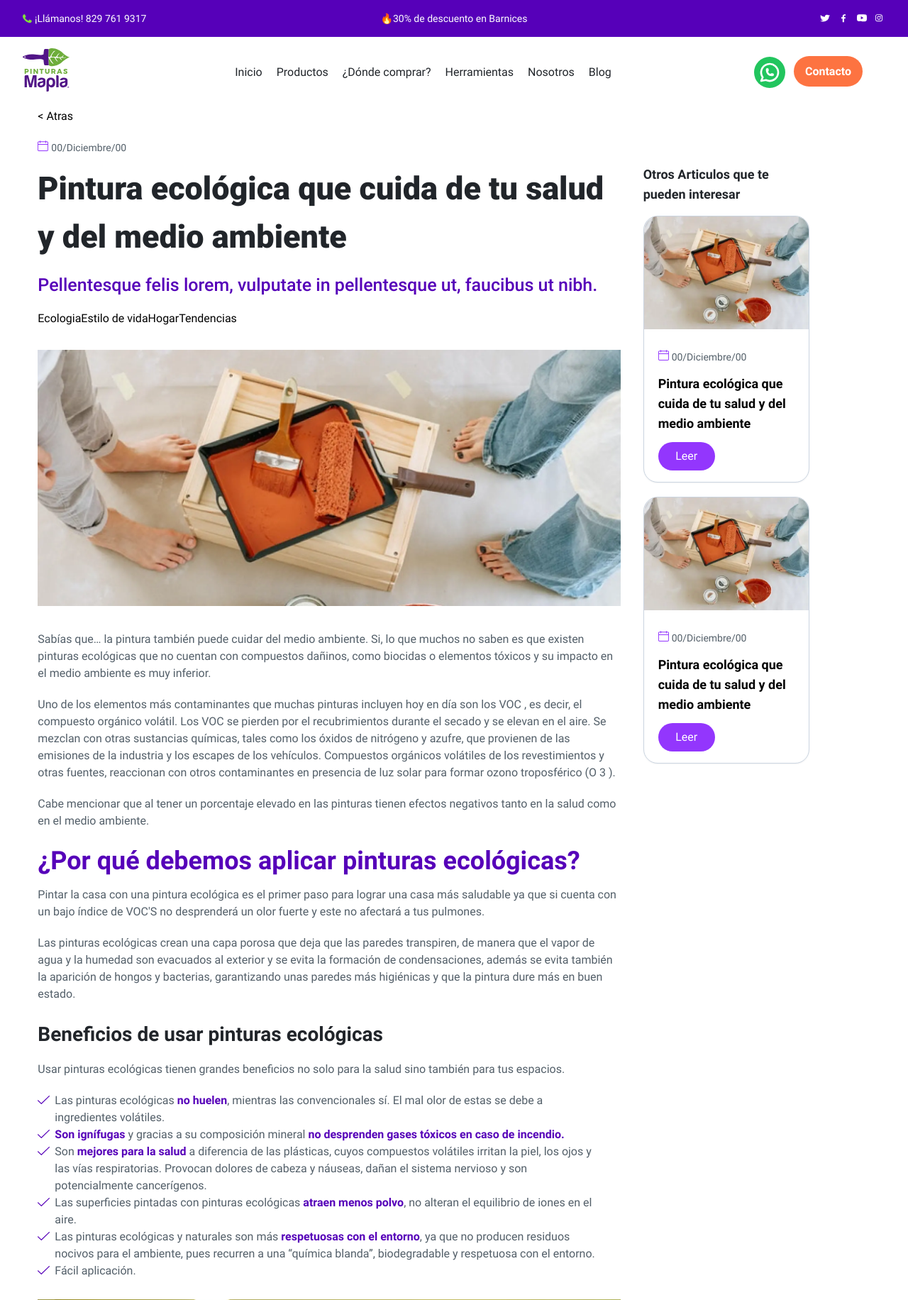
After one commit to francisco-solis99/mapla, a CodeIgniter 4 app: template app/Views/pages/post/index.php in a window 1280 px wide. The commit adds this page. Shown: the top 1832 px of the page at 71% size. Run offline with PHP 8.4 and a stand-in for CodeIgniter, Linux system fonts and the light colour scheme; the template is opened without the code that fills it, so the values that code supplies are empty; some libraries are stand-ins or nearby versions.

Commit message:
[Add] the blog page and the post page

```diff
--- a/app/Views/components/Header.php
+++ b/app/Views/components/Header.php
@@ -139,7 +139,7 @@
           </div>
         </li>
         <li>
-          <a href="#" class="transition-all delay-100 shadow__link text-xl font-bold lg:font-normal lg:text-base">Blog</a>
+          <a href="<?= url_to('website.blog.index') ?>" class="transition-all delay-100 shadow__link text-xl font-bold lg:font-normal lg:text-base">Blog</a>
         </li>
         <li class="lg:hidden">
           <a href="<?= url_to('website.contact.index') ?>" class="transition-all delay-100 shadow__link text-xl font-bold lg:font-normal lg:text-base">Contacto</a>
--- /dev/null
+++ b/app/Views/components/PostItem.php
@@ -0,0 +1,17 @@
+<article class="bg-white border border-slate-300 rounded-[20px] shadow-sm overflow-hidden">
+  <a href="<?= url_to('website.post.index') ?>" class="block">
+    <picture class="inline-block">
+      <img src="<?= base_url('images/blog/post-item.webp') ?>" alt="Pintura ecologica - Pinturas Mapla" class="w-full object-cover">
+    </picture>
+  </a>
+  <div class="px-5 pt-5 pb-4">
+    <p>
+      <span class="inline-block">
+        <svg xmlns="http://www.w3.org/2000/svg" width="15" height="15" fill="none"><path fill="#9336FD" fill-rule="evenodd" d="M1.7188 15h11.5624C14.2294 15 15 14.2293 15 13.2812V2.9687c0-.9482-.7706-1.7187-1.7188-1.7187H1.7188C.7706 1.25 0 2.0205 0 2.9687v10.3125C0 14.2293.7706 15 1.7188 15ZM.9375 2.9687c0-.4307.3506-.7812.7813-.7812h11.5624c.4307 0 .7813.3505.7813.7812v10.3125c0 .4306-.3506.7813-.7813.7813H1.7188c-.4307 0-.7813-.3507-.7813-.7813V2.9687Z" clip-rule="evenodd"/><path fill="#9336FD" d="M14.5312 5.9375H.4687A.469.469 0 0 1 0 5.4687.469.469 0 0 1 .4688 5h14.0624A.469.469 0 0 1 15 5.4688a.469.469 0 0 1-.4688.4687ZM3.5938 3.75a.469.469 0 0 1-.4688-.4688V.4688A.469.469 0 0 1 3.5938 0a.469.469 0 0 1 .4687.4688v2.8125a.469.469 0 0 1-.4688.4687ZM11.4062 3.75a.469.469 0 0 1-.4687-.4688V.4688A.469.469 0 0 1 11.4062 0a.469.469 0 0 1 .4688.4688v2.8125a.469.469 0 0 1-.4688.4687Z"/></svg>
+      </span>
+      <span class="text-sm text-mapla-dark-100">00/Diciembre/00</span>
+    </p>
+    <h3 class="my-3 font-bold text-lg">Pintura ecológica que cuida de tu salud y del medio ambiente</h3>
+    <a href="<?= url_to('website.post.index') ?>" class="inline-block  text-center min-w-[80px] px-4 py-2 bg-mapla-purple-100 text-white rounded-3xl text-bold">Leer</a>
+  </div>
+</article>
--- /dev/null
+++ b/app/Views/pages/post/index.php
@@ -0,0 +1,128 @@
+<?= $this->extend('layouts/default') ?>
+
+<?= $this->section('head') ?>
+    <title>Blog Mapla de Pintura y Decoración | Consejos y Tips</title>
+    <meta name="description" content="Encuentra las mejores recomendaciones para lograr grandes resultados pintando y decorando tus espacios. Con Mapla ¡Dale color a tu proyecto!"/>
+<?= $this->endSection() ?>
+
+
+<?= $this->section('javascript') ?>
+    <script src="<?= base_url('js/components/navbar.js') ?>" defer type="module"></script>
+<?= $this->endSection() ?>
+
+
+<?= $this->section('content') ?>
+    <main>
+      <section>
+        <div class="container">
+          <a href="<?= url_to('website.blog.index') ?>">< Atras</a>
+          <p class="mt-5">
+            <span class="inline-block">
+              <svg xmlns="http://www.w3.org/2000/svg" width="15" height="15" fill="none"><path fill="#9336FD" fill-rule="evenodd" d="M1.7188 15h11.5624C14.2294 15 15 14.2293 15 13.2812V2.9687c0-.9482-.7706-1.7187-1.7188-1.7187H1.7188C.7706 1.25 0 2.0205 0 2.9687v10.3125C0 14.2293.7706 15 1.7188 15ZM.9375 2.9687c0-.4307.3506-.7812.7813-.7812h11.5624c.4307 0 .7813.3505.7813.7812v10.3125c0 .4306-.3506.7813-.7813.7813H1.7188c-.4307 0-.7813-.3507-.7813-.7813V2.9687Z" clip-rule="evenodd"/><path fill="#9336FD" d="M14.5312 5.9375H.4687A.469.469 0 0 1 0 5.4687.469.469 0 0 1 .4688 5h14.0624A.469.469 0 0 1 15 5.4688a.469.469 0 0 1-.4688.4687ZM3.5938 3.75a.469.469 0 0 1-.4688-.4688V.4688A.469.469 0 0 1 3.5938 0a.469.469 0 0 1 .4687.4688v2.8125a.469.469 0 0 1-.4688.4687ZM11.4062 3.75a.469.469 0 0 1-.4687-.4688V.4688A.469.469 0 0 1 11.4062 0a.469.469 0 0 1 .4688.4688v2.8125a.469.469 0 0 1-.4688.4687Z"/></svg>
+            </span>
+            <span class="text-sm text-mapla-dark-100">00/Diciembre/00</span>
+          </p>
+        </div>
+      </section>
+
+      <!-- Post text -->
+      <section class="mt-3 mb-6">
+        <div class="container grid lg:grid-cols-[70%_20%] gap-x-8">
+          <article>
+            <header>
+              <h1 class="text-mapla-dark-200 font-black text-[45px]">Pintura ecológica que cuida de tu salud y del medio ambiente</h1>
+              <h2 class="my-4 text-mapla-purple-200 font-medium text-[25px]">Pellentesque felis lorem, vulputate in pellentesque ut, faucibus ut nibh.</h2>
+
+              <!-- Categories of the blog -->
+              <div class="flex">
+                <button>
+                  <span></span>
+                  <span>Ecologia</span>
+                </button>
+                <button>
+                  <span></span>
+                  <span>Estilo de vida</span>
+                </button>
+                <button>
+                  <span></span>
+                  <span>Hogar</span>
+                </button>
+                <button>
+                  <span></span>
+                  <span>Tendencias</span>
+                </button>
+              </div>
+            </header>
+
+            <div class="mt-8 mb-9">
+              <picture class="inline-block w-full">
+                <img src="<?= base_url('images/blog/post.webp') ?>" alt="Pintura ecológica" class="w-full object-cover">
+              </picture>
+              <div class="mt-7 text-mapla-dark-100">
+                <p class="mb-5">
+                  Sabías que… la pintura también puede cuidar del medio ambiente. Si, lo que muchos no saben es que existen pinturas ecológicas que no cuentan con compuestos dañinos, como biocidas o elementos tóxicos y su impacto en el medio ambiente es muy inferior.
+                </p>
+                <p class="mb-5">
+                  Uno de los elementos más contaminantes que muchas pinturas incluyen hoy en día son los VOC , es decir, el compuesto orgánico volátil. Los VOC se pierden por el recubrimientos durante el secado y se elevan en el aire. Se mezclan con otras sustancias químicas, tales como los óxidos de nitrógeno y azufre, que provienen de las emisiones de la industria y los escapes de los vehículos. Compuestos orgánicos volátiles de los revestimientos y otras fuentes, reaccionan con otros contaminantes en presencia de luz solar para formar ozono troposférico (O 3 ).
+                </p>
+                <p class="mb-5">
+                  Cabe mencionar que al tener un porcentaje elevado en las pinturas tienen efectos negativos tanto en la salud como en el medio ambiente.
+                </p>
+                <h3 class="mt-6 mb-4 text-mapla-purple-200 font-bold text-4xl">¿Por qué debemos aplicar pinturas ecológicas?</h3>
+                <p class="mb-5">
+                  Pintar la casa con una pintura ecológica es el primer paso para lograr una casa más saludable ya que si cuenta con un bajo índice de VOC'S no desprenderá un olor fuerte y este no afectará a tus pulmones.
+                </p>
+                <p class="mb-5">
+                  Las pinturas ecológicas crean una capa porosa que deja que las paredes transpiren, de manera que el vapor de agua y la humedad son evacuados al exterior y se evita la formación de condensaciones, además se evita también la aparición de hongos y bacterias, garantizando unas paredes más higiénicas y que la pintura dure más en buen estado.
+                </p>
+                <h4 class="mt-6 mb-4 font-bold text-[28px] text-mapla-dark-200">Beneficios de usar pinturas ecológicas</h4>
+                <p class="mb-5">Usar pinturas ecológicas tienen grandes beneficios no solo para la salud sino también para tus espacios.</p>
+                <ul class="mt-4 px-6">
+                  <li class="item__list-product">Las pinturas ecológicas <strong class="font-bold text-mapla-purple-200">no huelen</strong>, mientras las convencionales sí. El mal olor de estas se debe a ingredientes volátiles.</li>
+                  <li class="item__list-product"><span class="text-mapla-purple-200 font-bold">Son ignífugas</span> y gracias a su composición mineral <span class="text-mapla-purple-200 font-bold">no desprenden gases tóxicos en caso de incendio.</span></li>
+                  <li class="item__list-product">
+                    Son <strong class="text-mapla-purple-200 font-bold">mejores para la salud</strong> a diferencia de las plásticas, cuyos compuestos volátiles irritan la piel, los ojos y las vías respiratorias. Provocan dolores de cabeza y náuseas, dañan el sistema nervioso y son potencialmente cancerígenos.
+                  </li>
+                  <li class="item__list-product">
+                    Las superficies pintadas con pinturas ecológicas <strong class="text-mapla-purple-200 font-bold">atraen menos polvo</strong>, no alteran el equilibrio de iones en el aire.
+                  </li>
+                  <li class="item__list-product">
+                    Las pinturas ecológicas y naturales son más <strong class="text-mapla-purple-200 font-bold">respetuosas con el entorno</strong>, ya que no producen residuos nocivos para el ambiente, pues recurren a una “química blanda”, biodegradable y respetuosa con el entorno.
+                  </li>
+                  <li class="item__list-product">Fácil aplicación.</li>
+                </ul>
+                <picture class="my-7 inline-block">
+                  <img src="<?= base_url('images/blog/room.webp') ?>" alt="Paredes de Sala" class="w-full object-cover">
+                </picture>
+                <p class="mb-5">
+                  En Mapla estamos a favor de tu salud y del medio ambiente es por ello que fabricamos nuestras pinturas con bajos índices de VOC'S además de que tiene un olor agradable a diferencia de otras marcas y esto al momento de secarse no dañará tu salud. Recuerda que si deseas más información de nuestros productos puedes consultar las fichas técnicas para conocer más sobre los componentes que incluyen nuestras pinturas.
+                </p>
+              </div>
+            </div>
+          </article>
+
+          <aside>
+            <h4 class="mb-4 text-mapla-dark-200 font-bold text-lg">Otros Articulos que te pueden interesar</h4>
+            <div class="grid grid-cols-[repeat(auto-fit,minmax(200px,1fr))] lg:grid-cols-1 gap-y-5 gap-x-6">
+              <?= $this -> include('components/PostItem') ?>
+              <?= $this -> include('components/PostItem') ?>
+            </div>
+          </aside>
+        </div>
+      </section>
+
+      <section class="my-12">
+        <div class="container">
+          <p>Visita nuestra sección de blog para conocer más consejos del cuidado de tu hogar!</p>
+          <a href="<?= url_to('website.blog.index') ?>" class="inline-block mt-4 bg-mapla-purple-100 text-white py-2 px-4 rounded-full">Visitar</a>
+        </div>
+      </section>
+
+      <!-- Share section -->
+      <section class="my-16">
+        <div class="container">
+        <?= $this->include('components/Share') ?>
+        </div>
+      </section>
+    </main>
+<?= $this->endSection() ?>
```
Also changed, not shown: app/Config/Routes.php (+7 -0 lines), app/Controllers/Website/Blog.php (added, +12 -0 lines), app/Controllers/Website/Post.php (added, +12 -0 lines), app/Views/pages/blog/index.php (added, +81 -0 lines), public/css/styles.css, public/images/blog/post-item.webp (added), public/images/blog/post.webp (added), public/images/blog/room.webp (added).
